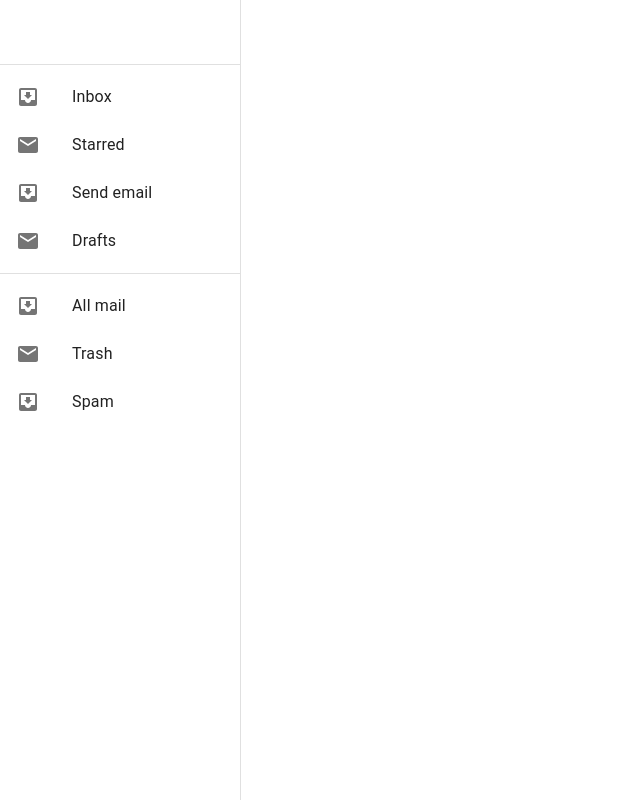
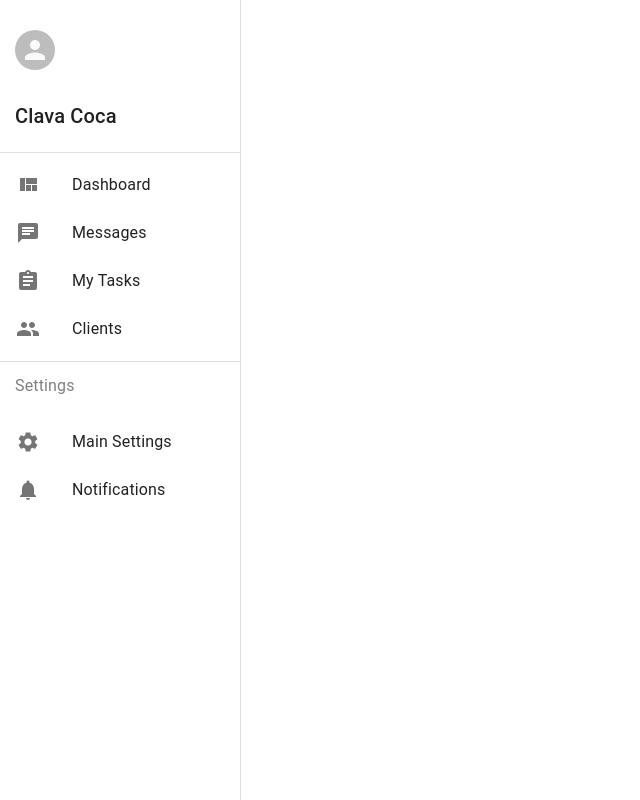
Before and after one commit to osolomennikova/material-design-kit, a React (Vite) app: page / in a window 1280 px wide. Shown: the whole page, without its empty margins (0-640 px from the left). Built offline with nearby package versions, Linux system fonts and the light colour scheme.

Commit message:
styled Side menu component;

```diff
--- a/components/SideMenu.js
+++ b/components/SideMenu.js
@@ -1,13 +1,19 @@
 import React from "react";
 import { makeStyles } from "@material-ui/core/styles";
-import Drawer from '@material-ui/core/Drawer';
-import Divider from '@material-ui/core/Divider';
-import ListItem from '@material-ui/core/ListItem';
-import ListItemIcon from '@material-ui/core/ListItemIcon';
-import ListItemText from '@material-ui/core/ListItemText';
-import InboxIcon from '@material-ui/icons/MoveToInbox';
-import MailIcon from '@material-ui/icons/Mail';
-import List from '@material-ui/core/List';
+import Drawer from "@material-ui/core/Drawer";
+import Divider from "@material-ui/core/Divider";
+import ListItem from "@material-ui/core/ListItem";
+import ListItemIcon from "@material-ui/core/ListItemIcon";
+import ListItemText from "@material-ui/core/ListItemText";
+import List from "@material-ui/core/List";
+import Avatar from "@material-ui/core/Avatar";
+import Typography from "@material-ui/core/Typography";
+import ChatIcon from "@material-ui/icons/Chat";
+import GroupIcon from "@material-ui/icons/Group";
+import ViewQuiltIcon from "@material-ui/icons/ViewQuilt";
+import AssignmentIcon from "@material-ui/icons/Assignment";
+import NotificationsIcon from "@material-ui/icons/Notifications";
+import SettingsIcon from "@material-ui/icons/Settings";
 
 const drawerWidth = 240;
 const useStyles = makeStyles(theme => ({
@@ -25,11 +31,20 @@ const useStyles = makeStyles(theme => ({
   drawerPaper: {
     width: drawerWidth
   },
-  toolbar: theme.mixins.toolbar,
   content: {
     flexGrow: 1,
     backgroundColor: theme.palette.background.default,
     padding: theme.spacing(3)
+  },
+  avatarContainer: {
+    padding: "30px 0 30px 15px"
+  },
+  usernameContainer: {
+    padding: "0 0 20px 15px"
+  },
+  settingsSidemenuContainer: {
+    color: "grey",
+    padding: "10px 0 10px 15px"
   }
 }));
 
@@ -46,28 +61,56 @@ function SideMenu() {
         }}
         anchor="left"
       >
-        <div className={classes.toolbar} />
+        <div className={classes.avatarContainer}>
+          <Avatar />
+        </div>
+        <div className={classes.usernameContainer}>
+          <Typography variant="h6">Clava Coca</Typography>
+        </div>
         <Divider />
         <List>
-          {["Inbox", "Starred", "Send email", "Drafts"].map((text, index) => (
-            <ListItem button key={text}>
+          <ListItem button key={"Dashboard"}>
             <ListItemIcon>
-                {index % 2 === 0 ? <InboxIcon /> : <MailIcon />}
+              <ViewQuiltIcon />
             </ListItemIcon>
-              <ListItemText primary={text} />
+            <ListItemText primary={"Dashboard"} />
           </ListItem>
-          ))}
+          <ListItem button key={"Messages"}>
+            <ListItemIcon>
+              <ChatIcon />
+            </ListItemIcon>
+            <ListItemText primary={"Messages"} />
+          </ListItem>
+          <ListItem button key={"My Tasks"}>
+            <ListItemIcon>
+              <AssignmentIcon />
+            </ListItemIcon>
+            <ListItemText primary={"My Tasks"} />
+          </ListItem>
+          <ListItem button key={"Clients"}>
+            <ListItemIcon>
+              <GroupIcon />
+            </ListItemIcon>
+            <ListItemText primary={"Clients"} />
+          </ListItem>
         </List>
         <Divider />
+        <div className={classes.settingsSidemenuContainer}>
+          <Typography variant="subtitle1">Settings</Typography>
+        </div>
         <List>
-          {["All mail", "Trash", "Spam"].map((text, index) => (
-            <ListItem button key={text}>
+          <ListItem button key={"Main Settings"}>
             <ListItemIcon>
-                {index % 2 === 0 ? <InboxIcon /> : <MailIcon />}
+              <SettingsIcon />
             </ListItemIcon>
-              <ListItemText primary={text} />
+            <ListItemText primary={"Main Settings"} />
           </ListItem>
-          ))}
+          <ListItem button key={"Notifications"}>
+            <ListItemIcon>
+              <NotificationsIcon />
+            </ListItemIcon>
+            <ListItemText primary={"Notifications"} />
+          </ListItem>
         </List>
       </Drawer>
     </div>
```
Lines whose indentation alone changed are shown as unchanged.
